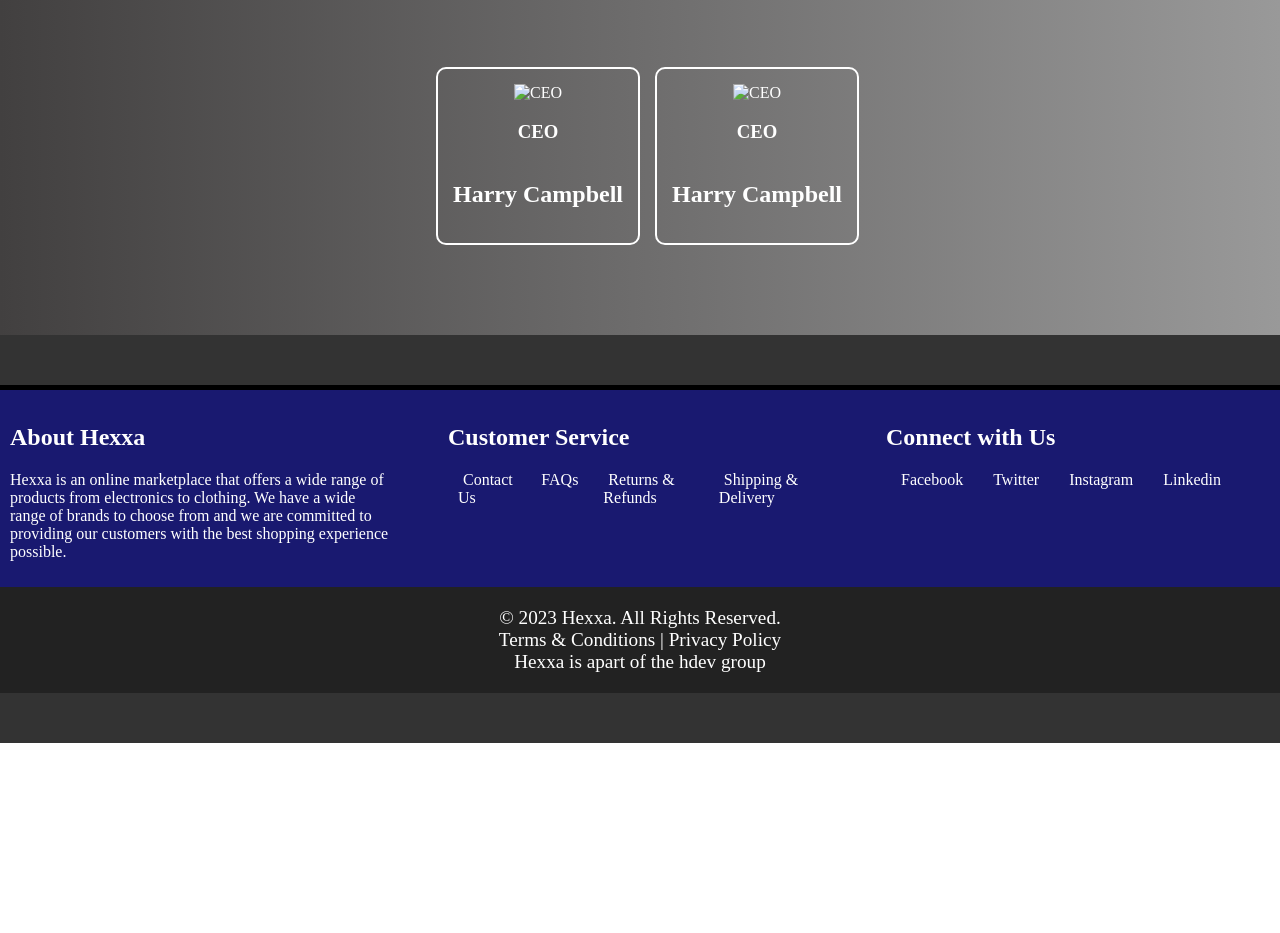
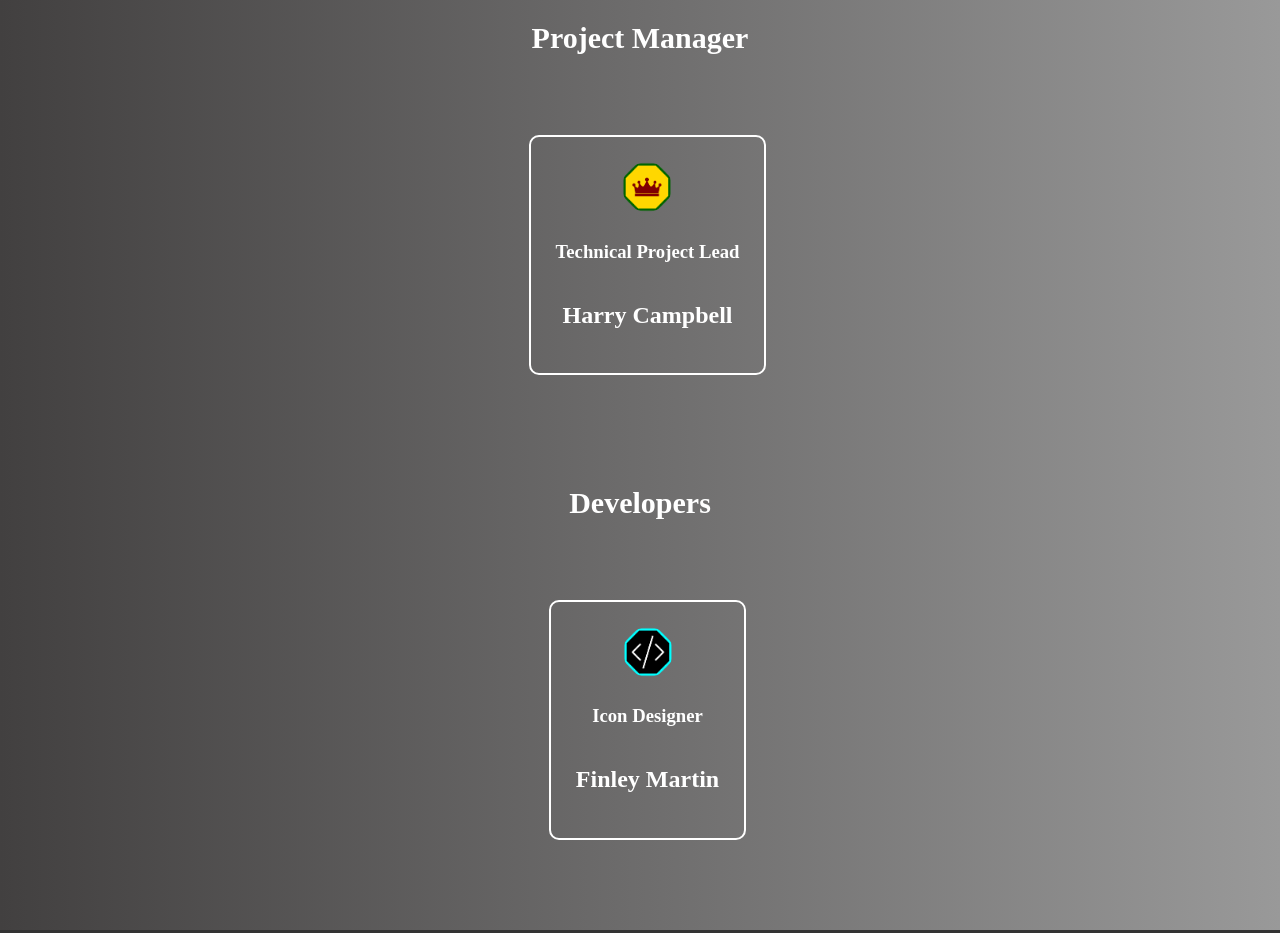
Before and after one commit to CampbellHarry/hexxa, a website: page assets/html/team.html in a window 1280 px wide. Shown: the part 340-1273 px from the top of the page. Before the commit the page ends 1083 px from the top, so only its background shows below. Drawn offline with Linux system fonts and the light colour scheme.

Commit message:
Add files via upload

```diff
--- a/assets/css/dash.css
+++ b/assets/css/dash.css
@@ -19,7 +19,7 @@
     margin-top: 50px;
     margin-bottom: 50px;
     color: black;
-    background-color: white;
+    border: white 2px solid;
     width: 70%;
     padding: 10px;
     border-radius: 10px;
--- a/assets/css/team.css
+++ b/assets/css/team.css
@@ -12,7 +12,7 @@
     align-items: center;
     margin-bottom: 30px;
     border: 2px solid white;
-    padding: 15px;
+    padding: 25px;
     border-radius: 10px;
     margin-left: 15px;
 }
@@ -41,6 +41,8 @@ main{
     border-radius: 10px;
     box-shadow: 0 2px 10px rgb(53, 52, 52);
     z-index: 19325235;
+    min-width: 40%;
+    text-align: left;
 }
 
 .popup .closebtn{
@@ -68,3 +70,21 @@ main{
     height: 100%;
     background: rgba(0, 0, 0, 0.5);
 }
+.developers{
+    padding: 60px 0;
+    color: white;
+    display: flex;
+    flex-direction: row;
+    align-items: center;
+    justify-content: center;
+}
+.exec img{
+    width: 50px;
+    height: 50px;
+    border-radius: 50%;
+    margin-bottom: 10px;
+}
+h1{
+    font-size: 30px;
+    margin-bottom: 20px;
+}
--- a/assets/html/team.html
+++ b/assets/html/team.html
@@ -39,29 +39,44 @@
     <main>
         <h1>Meet the Team</h1>
         <br>
+        <h1>Project Manager</h1>
         <section class="executives">
             <div class="exec" onclick="togglePopup('harryc')">
-                <img src="/assets/images/team/ceo.jpg" alt="CEO">
-                <h3>CEO</h3>
-                <h2>Harry Campbell</h2>
-            </div>
-            <div class="exec" onclick="togglePopup('harryc')">
-                <img src="/assets/images/team/ceo.jpg" alt="CEO">
-                <h3>CEO</h3>
+                <img src="/assets/images/owner.png" alt="CEO">
+                <h3>Technical Project Lead</h3>
                 <h2>Harry Campbell</h2>
             </div>
         </section>
+        <h1>Developers</h1>
         <div id="harryc" class="popup">
             <button class="closebtn" onclick="closePopup('harryc')"><h4>X</h4></button>
-            <h2>Harry Campbell</h2>
-            <h3>Harry is the founder and lead developer of Hexxa</h3>
+            <h2>Harry Campbell         <img src="/assets/images/owner.png" width="40px" alt="CEO"></h2>
+            <h3>Harry is the project manager and lead developer of Hexxa. He specialises in Front-end and Back-end Development</h3>
             <div class="socials">
                 <a href="https://www.linkedin.com/in/harry-campbell-75ab83250/"><img src="/assets/images/indexphotos/LinkedIn_icon.svg.png" width="50px" alt="LinkedIn"></a>
                 <a href="github.com/campbellharry"><img src="/assets/images/indexphotos/github-icon-2048x1999-d37ckpm6-removebg-preview.png" width="50px" alt="GitHub"></a>
             </div>
             </div>
           </div>
-          <div id="overlay" class="overlay"></div>
+          <div id="overlay" onclick="closePopup('harryc')" class="overlay"></div>
+          <section class="developers">
+            <div class="exec" onclick="togglePopup('Finley')">
+                <img src="/assets/images/developer.png" alt="Developer">
+                <h3>Icon Designer</h3>
+                <h2>Finley Martin</h2>
+            </div>
+        </section>
+        <div id="Finley" class="popup">
+            <button class="closebtn" onclick="closePopup('Finley')"><h4>X</h4></button>
+            <h2>Finley Martin         <img src="/assets/images/developer.png" width="40px" alt="developer"></h2>
+            <h3>Finley created and designed most of the images and logos you see on Hexxa</h3>
+            <div class="socials">
+                <a href="https://www.linkedin.com/in/finleymartin/"><img src="/assets/images/indexphotos/LinkedIn_icon.svg.png" width="50px" alt="LinkedIn"></a>
+                <a href="https://github.com/3zia"><img src="/assets/images/indexphotos/github-icon-2048x1999-d37ckpm6-removebg-preview.png" width="50px" alt="GitHub"></a>
+            </div>
+            </div>
+          </div>
+          <div id="overlay" class="overlay" onclick="closePopup('Finley')"></div>
     </main>
     <script>
         function togglePopup(popupId) {
--- a/users.json
+++ b/users.json
@@ -1 +1 @@
-[{"username":"harrycampbell","password":"234234ADGs","approved":true,"role":"owner","dateJoined":"06/11/2023","location":"England","aboutMe":"Hey! I am Harry. I created Hexxa to what it is today.","totalOrders":25,"currentBadge":25,"earlyuser":true},{"username":"testaccount","password":"asegw4y43ySDHG43yhsdfhe5u54jfdrh","approved":true,"role":"developer","dateJoined":"09/11/2023","location":"England","aboutMe":"This user has not set an about me yet.","totalOrders":0,"currentBadge":null,"earlyuser":true}]
+[{"username":"harrycampbell","password":"234234ADGs","approved":true,"role":"owner","dateJoined":"06/11/2023","location":"England","aboutMe":"Hey! I am Harry. I created Hexxa to what it is today.","totalOrders":30,"currentBadge":30,"earlyuser":true},{"username":"testaccount","password":"asegw4y43ySDHG43yhsdfhe5u54jfdrh","approved":true,"role":"developer","dateJoined":"09/11/2023","location":"England","aboutMe":"This user has not set an about me yet.","totalOrders":0,"currentBadge":null,"earlyuser":true}]
```
Also changed, not shown: server.js (+16 -18 lines).
